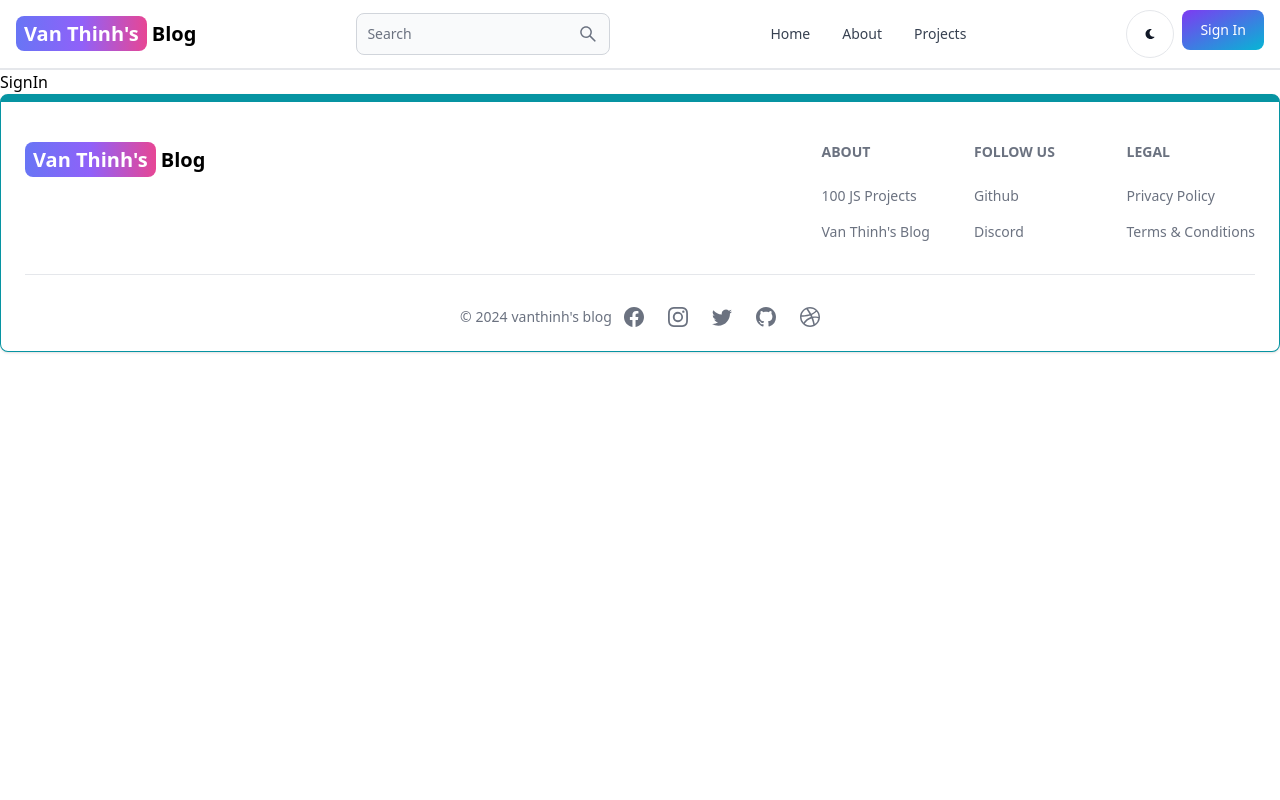
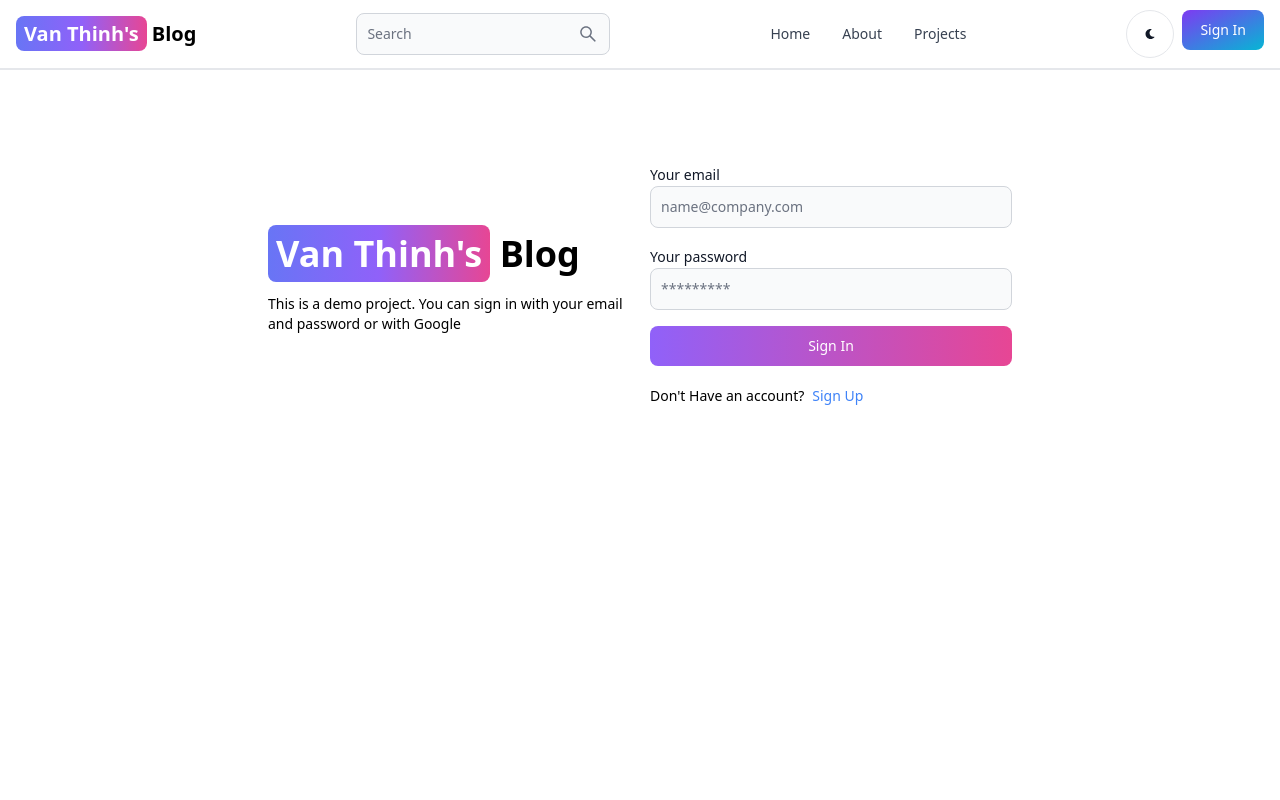
Before and after one commit to vanthinh01052001/mern-blog, a React (Vite) app in the folder client/: page /sign-in in a window 1280 px wide. Shown: the top 800 px of the page. Built offline with nearby package versions, Linux system fonts and the light colour scheme.

Commit message:
completed sign page functionality

```diff
--- a/client/src/pages/SignIn.jsx
+++ b/client/src/pages/SignIn.jsx
@@ -1,5 +1,113 @@
+import { Alert, Button, Label, Spinner, TextInput } from "flowbite-react";
+import { useState } from "react";
+import { Link, useNavigate } from "react-router-dom";
+
 export default function SignIn() {
+  const [formData, setFormData] = useState({});
+  const [errorMessage, setErrorMessage] = useState(null);
+  const [loading, setLoading] = useState(false);
+  const navigate = useNavigate();
+  const handleChange = (e) => {
+    setFormData({
+      ...formData,
+      [e.target.id]: e.target.value.trim(),
+    });
+  };
+  const handleSubmit = async (e) => {
+    e.preventDefault();
+    if ( !formData.email || !formData) {
+      return setErrorMessage("Please fill out all fields.");
+    }
+    try {
+      setLoading(true);
+      setErrorMessage(null);
+      const res = await fetch("api/auth/signin", {
+        method: "post",
+        headers: {
+          "Content-type": "application/json",
+        },
+        body: JSON.stringify(formData),
+      });
+      const data = await res.json();
+      if (data.success === false) {
+        return setErrorMessage(data.message);
+      }
+      setLoading(false);
+      if (res.ok) {
+        navigate("/");
+      }
+    } catch (error) {
+      setErrorMessage(error.message);
+      setLoading(false);
+    }
+  };
   return (
-    <div>SignIn</div>
-  )
+    <div className="min-h-screen mt-20">
+      <div className="flex gap-5 p-3 max-w-3xl mx-auto flex-col md:flex-row md:items-center">
+        {/* left */}
+        <div className="flex-1">
+          <Link to={"/"} className="text-4xl font-bold dark:text-white">
+            <span className="px-2 py-1 bg-gradient-to-r from-indigo-500 via-purple-500 to-pink-500 rounded-lg text-white">{`Van Thinh's`}</span>{" "}
+            Blog
+          </Link>
+          <p className="text-sm mt-5">
+            This is a demo project. You can sign in with your email and password
+            or with Google
+          </p>
+        </div>
+        {/* right  */}
+        <div className="flex-1">
+          <form
+            action=""
+            onSubmit={handleSubmit}
+            className="flex flex-col gap-4"
+          >
+            <div className="">
+              <Label value="Your email"></Label>
+              <TextInput
+                type="email"
+                placeholder="name@company.com"
+                id="email"
+                onChange={handleChange}
+              />
+            </div>
+            <div className="">
+              <Label value="Your password"></Label>
+              <TextInput
+                type="password"
+                placeholder="*********"
+                id="password"
+                onChange={handleChange}
+              />
+            </div>
+            <Button
+              gradientDuoTone="purpleToPink"
+              type="submit"
+              disabled={loading}
+            >
+              {loading ? (
+                <>
+                  <Spinner size="sm"></Spinner>
+                  <span className="pl-3">loading...</span>
+                </>
+              ) : (
+                "Sign In"
+              )}
+            </Button>
+          </form>
+          <div className="flex gap-2 text-sm mt-5">
+            <span>{`Don't Have an account?`}</span>
+            <Link className="text-blue-500" to="/sign-up">
+              Sign Up
+            </Link>
+          </div>
+          {errorMessage && (
+            <Alert className="mt-5" color="failure">
+              {errorMessage}
+            </Alert>
+          )}
+        </div>
+      </div>
+    </div>
+  );
 }
```
